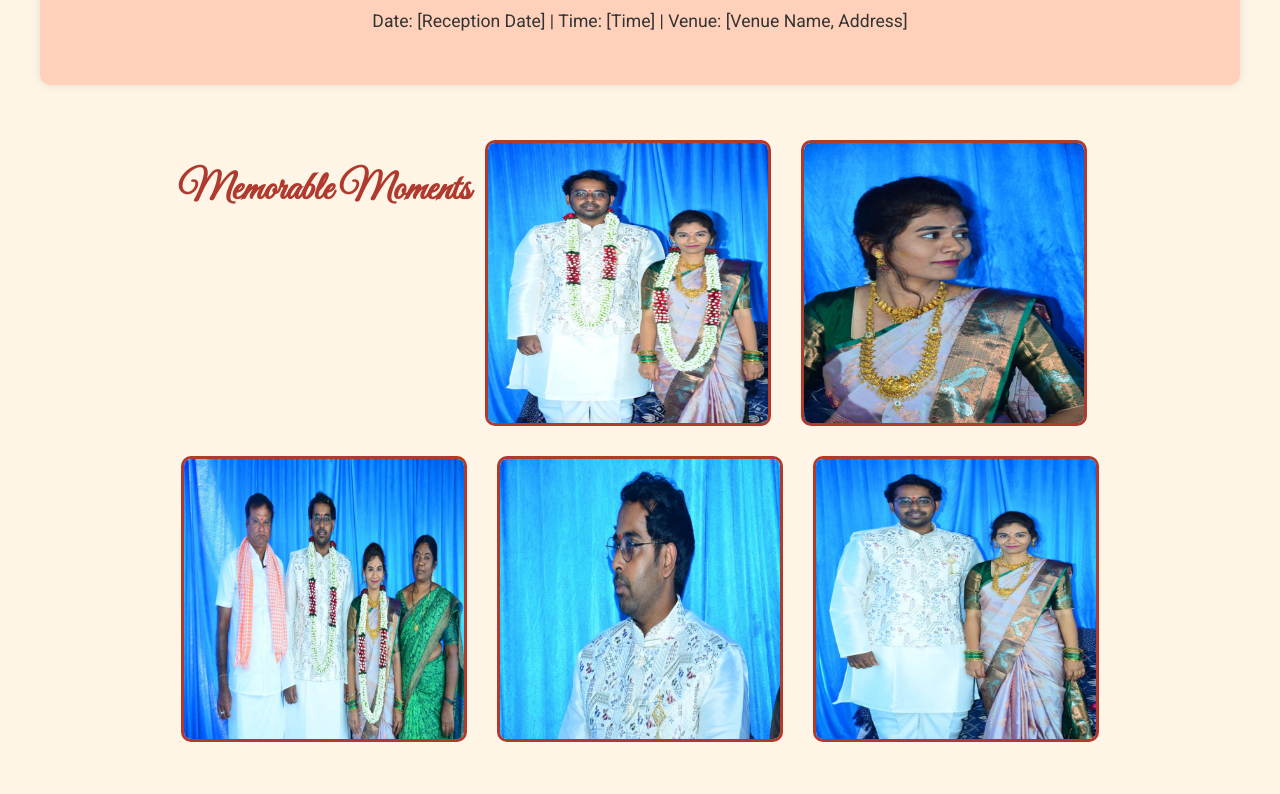
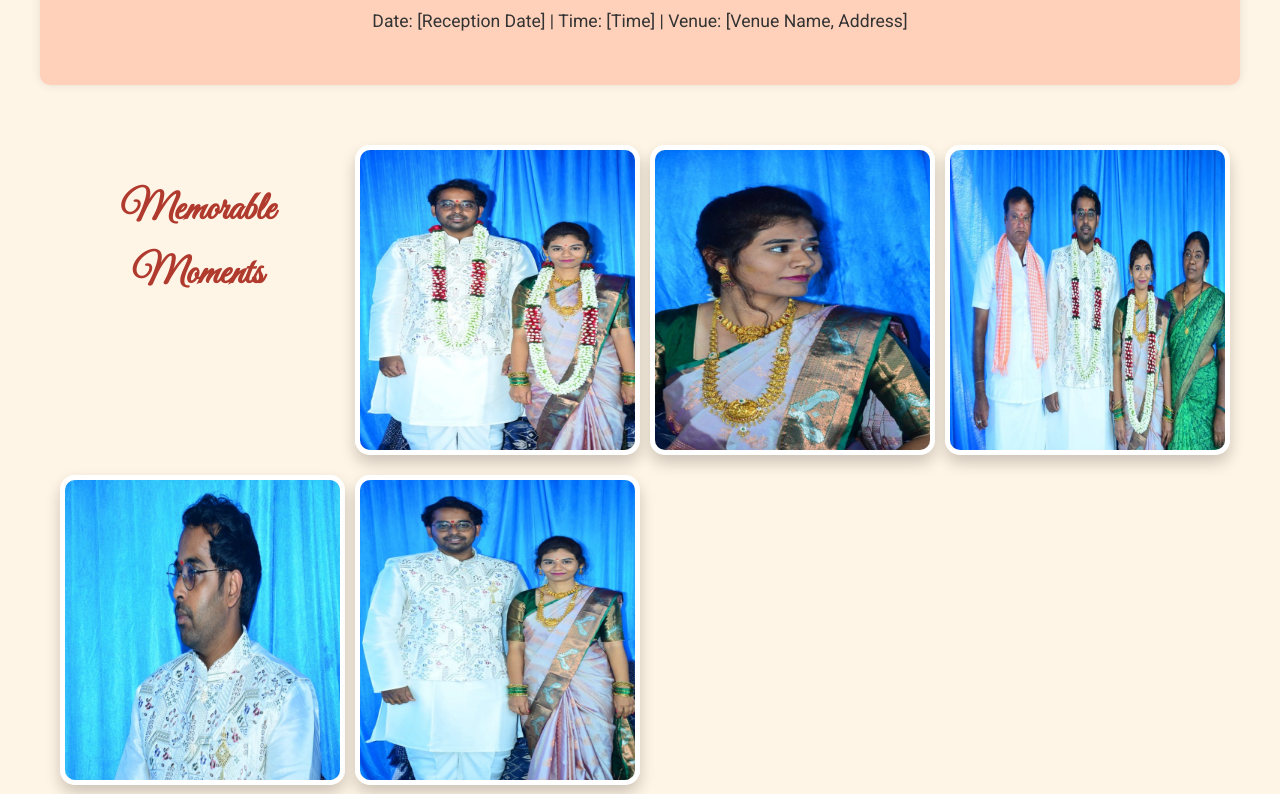
Before and after one commit to internet-zero/wedding, a plain HTML site: page index.html in a window 1280 px wide. Shown: the part 1000-1794 px from the top of the page. Drawn offline with Linux system fonts and the light colour scheme.

Commit message:
Update index.html

```diff
--- a/index.html
+++ b/index.html
@@ -82,17 +82,25 @@
         }
 
         .gallery {
-            display: flex;
-            flex-wrap: wrap;
-            justify-content: center;
+            display: grid;
+            grid-template-columns: repeat(auto-fit, minmax(250px, 1fr));
+            gap: 20px;
+            padding: 20px;
         }
 
         .gallery img {
-            width: 280px;
-            height: auto;
-            margin: 15px;
-            border-radius: 10px;
-            border: 3px solid #b03a2e;
+            width: 100%;
+            height: 300px;
+            object-fit: cover;
+            border-radius: 15px;
+            box-shadow: 0px 8px 15px rgba(0, 0, 0, 0.2);
+            transition: transform 0.3s ease, box-shadow 0.3s ease;
+            border: 5px solid #fff;
+        }
+
+        .gallery img:hover {
+            transform: scale(1.05);
+            box-shadow: 0px 12px 20px rgba(0, 0, 0, 0.3);
         }
 
         .rsvp-form {
```
